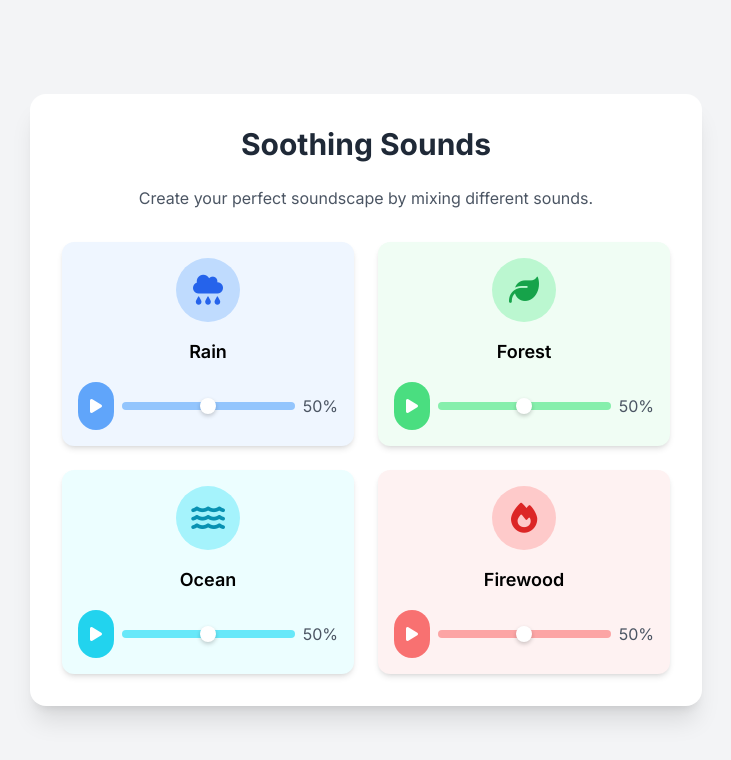
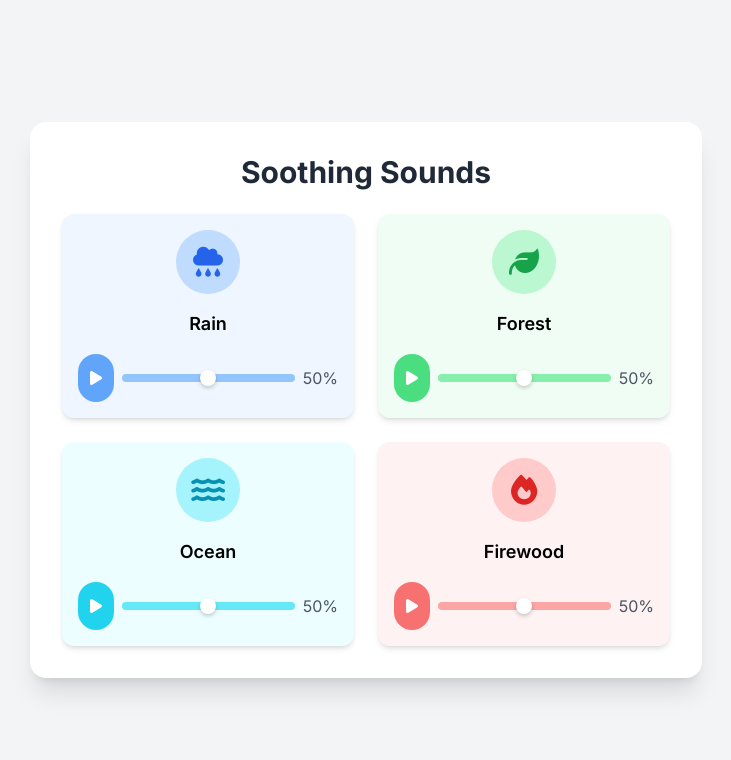
Before and after one commit to vinh-ken/soothing-sounds-app, a plain HTML site: page index.html in a window 1280 px wide. Shown: the whole page, without its empty margins (274-1005 px from the left). Drawn offline with nearby package versions, Linux system fonts and the light colour scheme.

Commit message:
initial commit

```diff
--- a/index.html
+++ b/index.html
@@ -42,7 +42,6 @@
     <!-- Main container for the app -->
     <div class="bg-white p-8 rounded-2xl shadow-xl w-full max-w-2xl">
         <h1 class="text-3xl font-bold text-center text-gray-800 mb-6">Soothing Sounds</h1>
-        <p class="text-center text-gray-600 mb-8">Create your perfect soundscape by mixing different sounds.</p>
 
         <!-- Grid container for all the sound players -->
         <div class="grid grid-cols-1 md:grid-cols-2 lg:grid-cols-2 gap-6">
```
